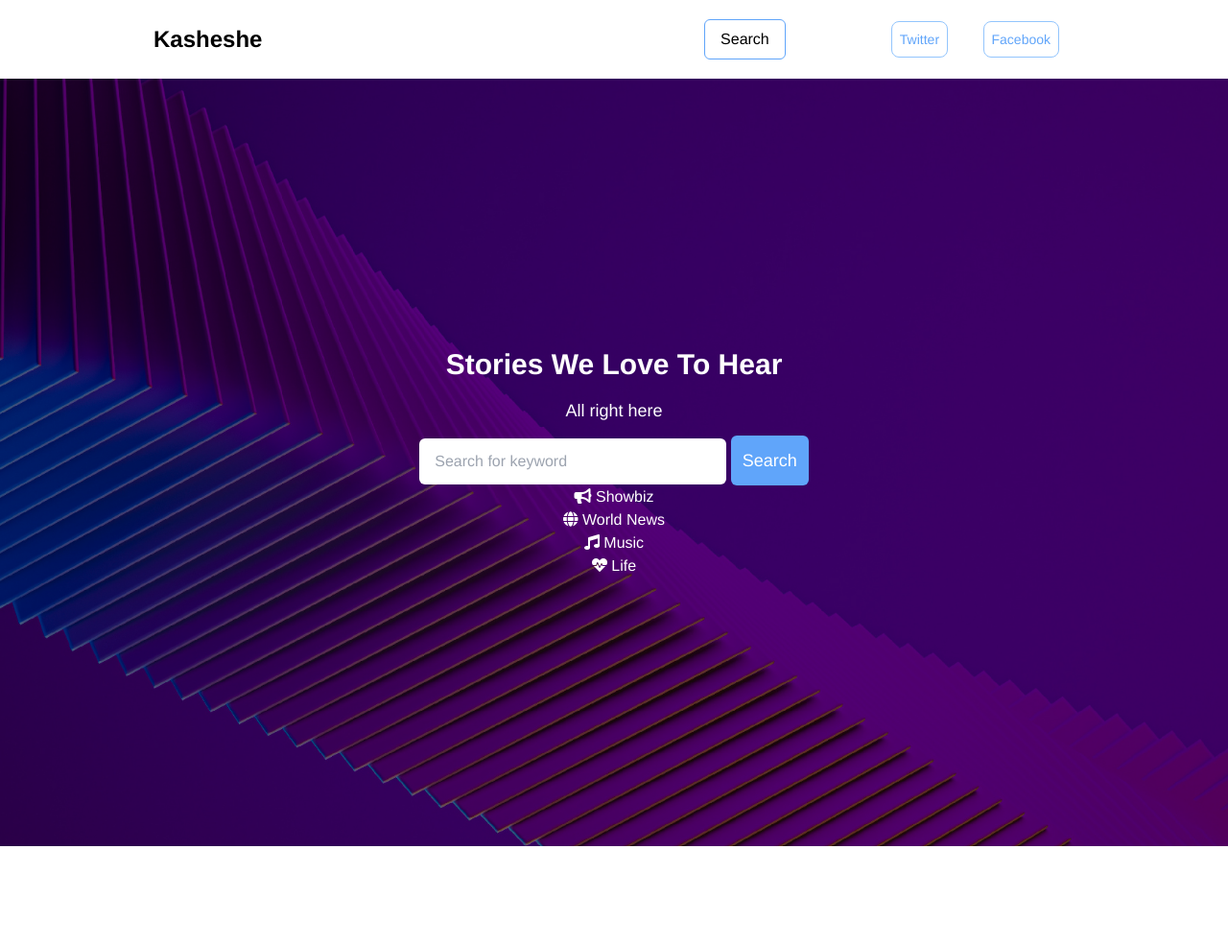
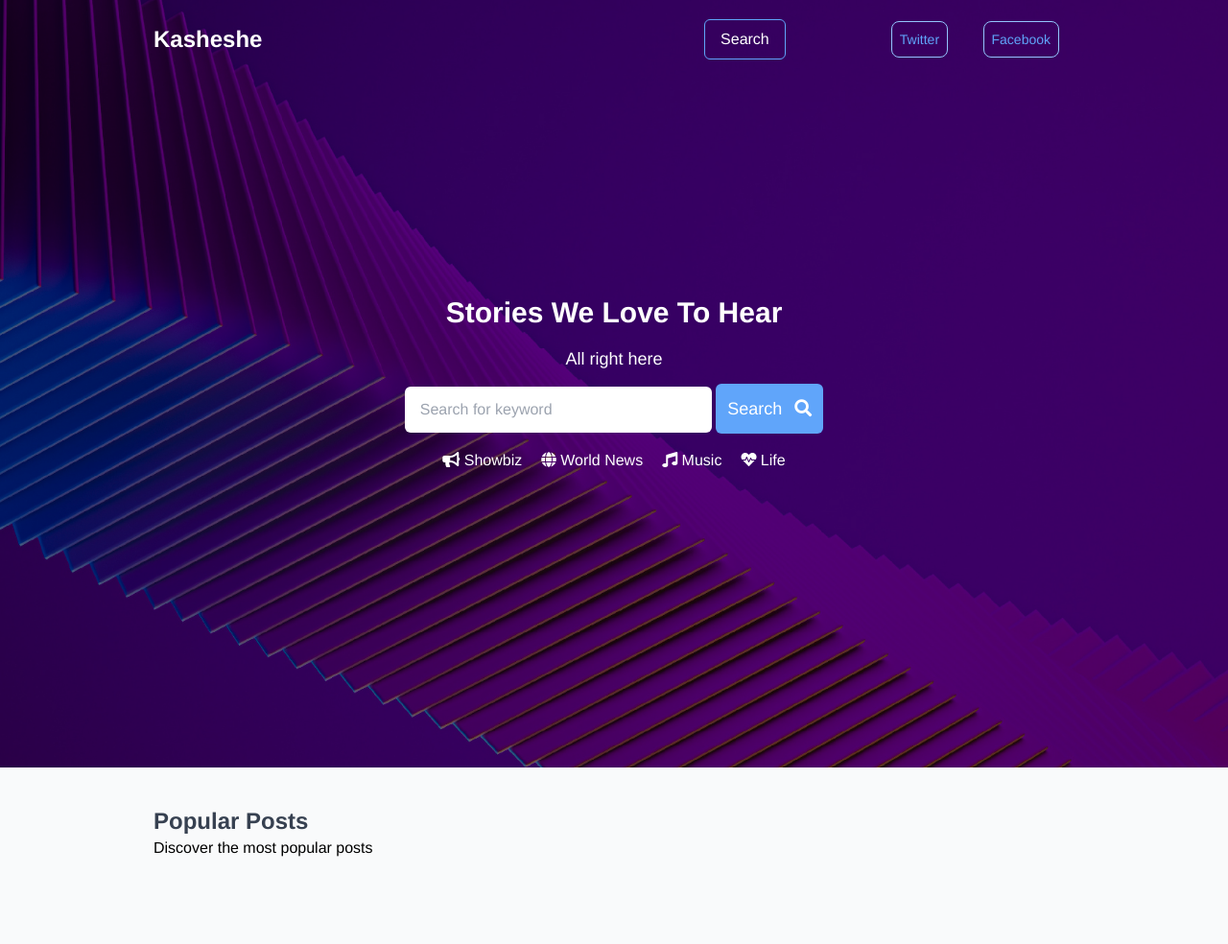
Before and after one commit to tilafu/Kasheshe, a website: page index.html in a window 1280 px wide. Shown: the whole page at 96% size. Before the commit the page ends 882 px from the top, so only its background shows below. Drawn offline with Linux system fonts and the light colour scheme.

Commit message:
Completed nav bar, onto the main content

```diff
--- a/index.html
+++ b/index.html
@@ -9,12 +9,16 @@
     <title>Kasheshe</title>
 </head>
 <body class="font-helv">
-    <nav>
+    <!-- navigation bar -->
+    <nav class="absolute right-0 left-0 z-10 text-white">
         <div class="w-9/12 mx-auto py-5 flex justify-between items-center">
             <div class="w-1/2">
                 <a class="text-2xl font-bold" href="#">Kasheshe</a>
             </div>
-            <button class="flex py-2 px-4 rounded-md border border-blue-400 bg-transparent hover:bg-blue-400 hover:text-white ">Search</button>
+            <div>
+                <button class="flex py-2 px-4 rounded-md border border-blue-400 bg-transparent hover:bg-blue-400 hover:text-white ">Search</button>
+            </div>
+
             <div>
                 <button class="btn">Twitter</button>
                 <button class="btn">Facebook</button>
@@ -22,7 +26,7 @@
 
         </div>
     </nav>
-
+    <!-- hero banner -->
     <div class="relative h-screen">
         <img src="src/background/img-14.jpg" alt="hero image" class="h-full w-full object-cover">
         <div class="absolute inset-0 bg-black/50"></div>
@@ -35,10 +39,13 @@
                     </div>
                     <div>
                         <input type="text" placeholder="Search for keyword" class="rounded-md w-80 bg-white text-gray-600 py-3 px-4 focus:outline-none">
-                        <button class="rounded-md py-3 px-3 bg-blue-400 text-lg text-white hover:bg-white hover:text-blue-400">Search</button>
+                        <button class="rounded-md py-3 px-3 bg-blue-400 text-lg text-white hover:bg-white hover:text-blue-400">
+                            Search
+                            <i class="fa fa-search ml-2" aria-hidden="true"></i>
+                        </button>
                     </div>
                     <div>
-                        <ul class="">
+                        <ul class="capitalize flex justify-center gap-5 mt-4">
                             <li class=" hover:text-blue-400">
                                 <a href="#">
                                     <span><i class="fa fa-bullhorn" aria-hidden="true"></i></span>
@@ -72,6 +79,16 @@
         </div>
 
     </div>
+    <!-- main content -->
+    <div class="bg-gray-50 py-10">
+        <div class="w-9/12 mx-auto">
+            <div class="text-left mb-12">
+                <p class="text-2xl font-semibold text-gray-700 ">Popular Posts</p>
+                <p>Discover the most popular posts</p>
+            </div>
+        </div>
+
+    </div>
     <script src="script.js"></script>
 </body>
 </html>
```
Also changed, not shown: output/style.css.
